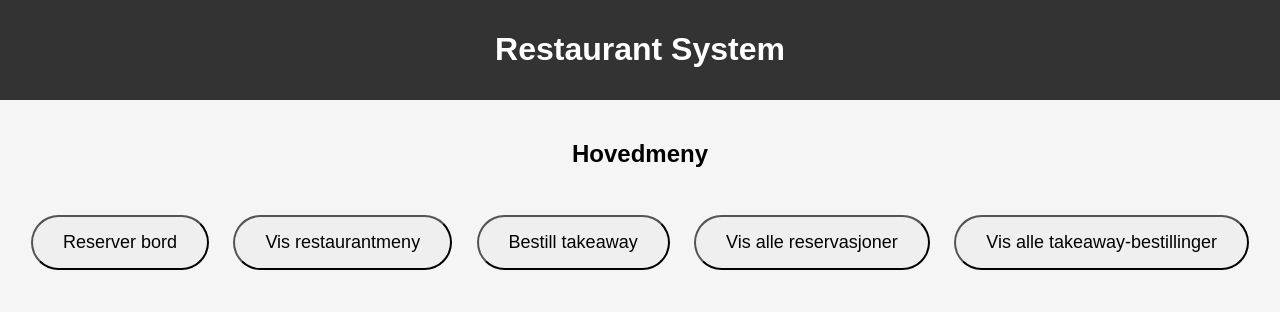
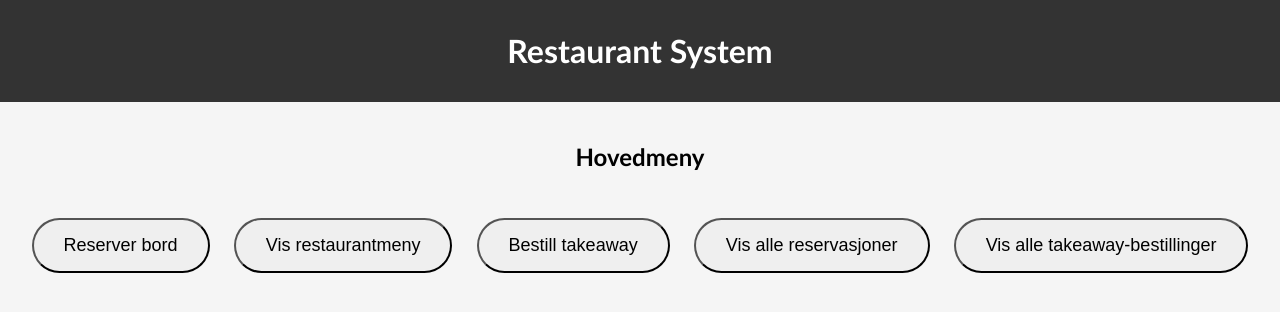
Before and after one commit to AdriatikIMB/Terminoppgave, a Flask app: page / in a window 1280 px wide. Shown: the top 312 px of the page. Run offline with Flask 3, Linux system fonts and the light colour scheme.

Commit message:
Update styles.css

```diff
--- a/kode/static/styles.css
+++ b/kode/static/styles.css
@@ -1,5 +1,5 @@
 body {
-    font-family: Arial, sans-serif;
+    font-family: 'Gill Sans', 'Gill Sans MT', Calibri, 'Trebuchet MS', sans-serif;
     margin: 0;
     padding: 0;
     background-color: #f5f5f5;
```
